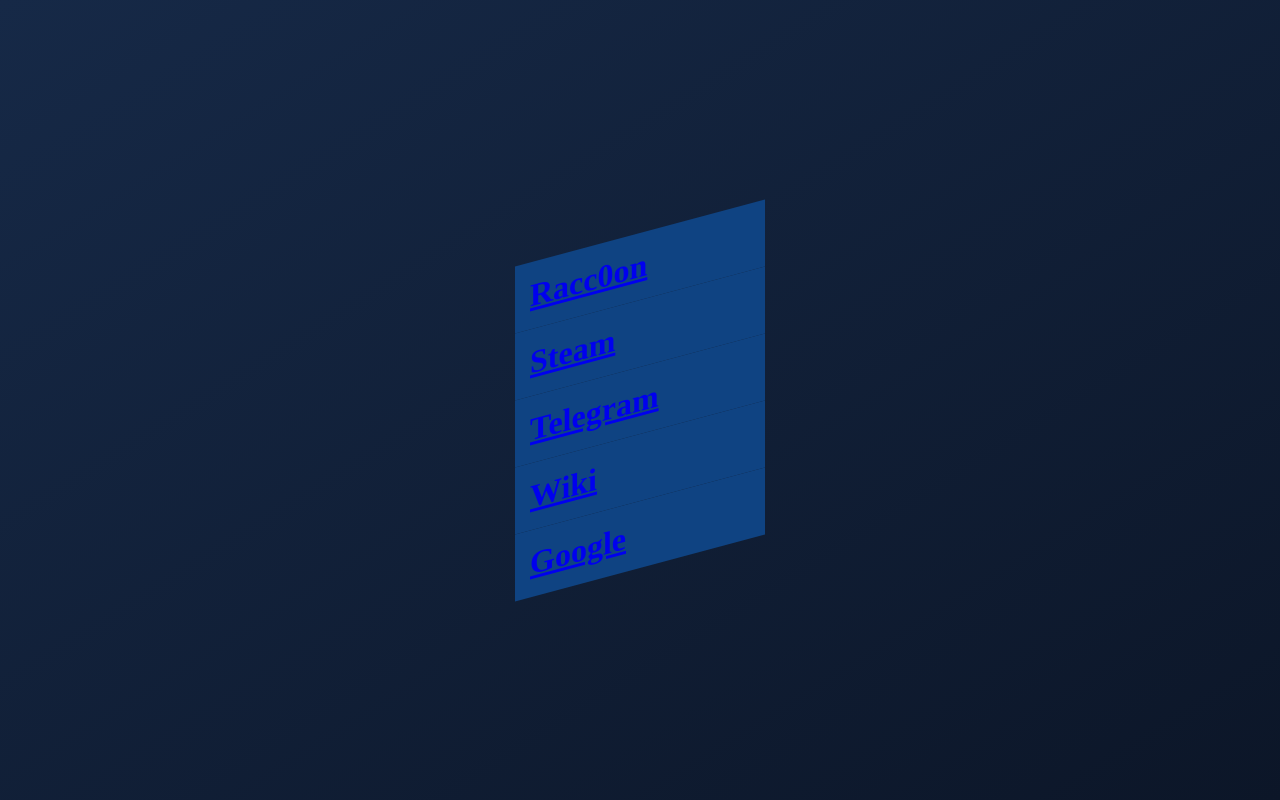
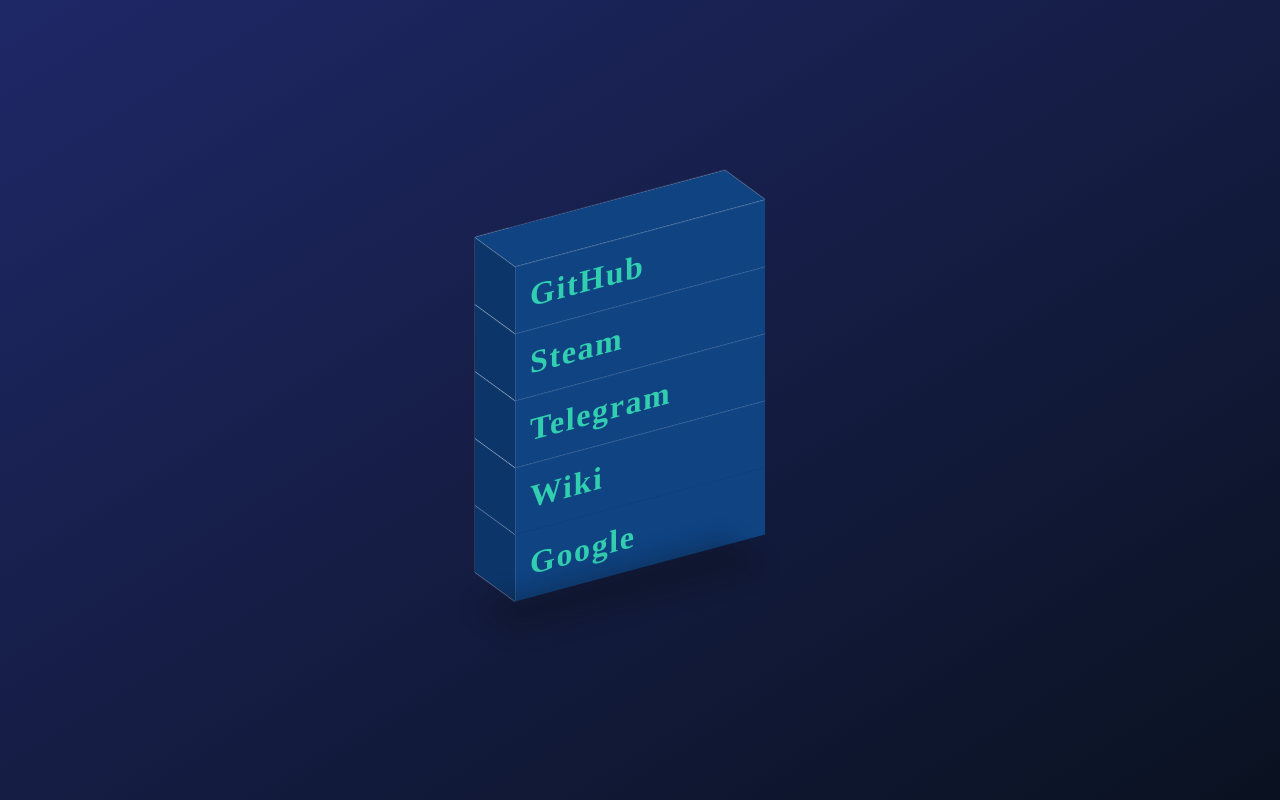
Before and after one commit to Karabarsik/Lesson1_web, a plain HTML site: page index.html in a window 1280 px wide. Drawn offline with Linux system fonts and the light colour scheme.

Commit message:
добавили стили к тексту

```diff
--- a/index.html
+++ b/index.html
@@ -7,16 +7,17 @@
     <meta name="viewport" content="width=device-width, initial-scale=1.0">
     <link rel="stylesheet" href="style.css">
     <link rel="shortcut icon" href="images/logo.png" type="img/x-icon">
-    <title>RaCc0oN | Навигация</title>
+    <title>Karabarsik | Навигация</title>
 </head>
 
 <body>
     <ul>
-        <li style="--i:3"><a href="https://github.com/settings/tokens"><b>Racc0on</b></a></li>
-        <li style="--i:2"><a href="https://store.steampowered.com/?l=russian"><b>Steam</b></a></li>
-        <li style="--i:1"><a href="https://web.telegram.org/k/"><b>Telegram</b></a></li>
-        <li style="--i:1"><a href="https://ru.wikipedia.org/wiki/%D0%97%D0%B0%D0%B3%D0%BB%D0%B0%D0%B2%D0%BD%D0%B0%D1%8F_%D1%81%D1%82%D1%80%D0%B0%D0%BD%D0%B8%D1%86%D0%B0"><b>Wiki</b></a></li>
-        <li style="--i:1"><a href="https://www.google.ru/webhp?hl=ru&sa=X&ved=0ahUKEwiO97eRpIj7AhVM_SoKHQenAIgQPAgI"><b>Google</b></a></li>
+        <li style="--i:5"><a href="https://github.com/settings/tokens"target="_blank"><b>GitHub</b></a></li>
+        <li style="--i:4"><a href="https://store.steampowered.com/?l=russian"target="_blank"><b>Steam</b></a></li>
+        <li style="--i:3"><a href="https://web.telegram.org/k/"target="_blank"><b>Telegram</b></a></li>
+        <li style="--i:2"><a href="https://ru.wikipedia.org/wiki/%D0%97%D0%B0%D0%B3%D0%BB%D0%B0%D0%B2%D0%BD%D0%B0%D1%8F_%D1%81%D1%82%D1%80%D0%B0%D0%BD%D0%B8%D1%86%D0%B0"target="_blank"><b>Wiki</b></a></li>
+        <li style="--i:1"><a href="https://www.google.ru/webhp?hl=ru&sa=X&ved=0ahUKEwiO97eRpIj7AhVM_SoKHQenAIgQPAgI"target="_blank"><b>Google</b></a></li>
+
     </ul>
 
 </body>
--- a/style.css
+++ b/style.css
@@ -11,7 +11,7 @@ body {
     justify-content: center;
     align-items: center;
     min-height: 100vh;
-    background: linear-gradient(to bottom right, #162947, #0c1628);
+    background: linear-gradient(to bottom right, #1f2867, #0a1221);
 }
 
 ul {
@@ -19,18 +19,74 @@ ul {
     transform: skewY(-375deg);
 }
 
-ul li{
+ul li {
     position: relative;
     list-style: none;
-    width:250px;
-    background:#0f4382;
-    padding:15px;
-    z-index:var(--i);
-    transition:.5s;
+    width: 250px;
+    background: #0f4382;
+    padding: 15px;
+    z-index: var(--i);
+    transition: .5s;
 }
 
-ul li:hover{
+ul li:hover {
     background: #0f52a4;
-    transform: translateX(25px);
-    box-shadow: inset 0 0 50px #0f52a4, inset 20px 0 80px #096de9, inset -20px 0 80px #0f52a4, inset 20px 0 300px #096de9, inset -20px 0 300px #0f52a4, inset 0 0 50px #0f52a4, -10px 0 80px #096de9, 10px 0 80px #0f52a4;
+    transform: translateX(45px);
+    box-shadow: inset 0 0 50px #1461bf, inset 20px 0 80px #096de9, inset -20px 0 80px #0e61c6, inset 20px 0 300px #096de9, inset -20px 0 300px #1164c9, inset 0 0 50px #0e56ad, -10px 0 80px #096de9, 10px 0 80px #0e59b4;
 }
+
+ul li:hover::before{
+    background: #115fbf;
+    box-shadow: 0px 0px 10px #ffff;
+}
+
+ul li:hover::after{
+    background: #0f52a4;
+    box-shadow: 0px 0px 10px #ffff;
+}
+
+ul li::before{
+    content: "";
+    position: absolute;
+    top: 0;
+    left: -40px;
+    width: 40px;
+    height: 100%;
+    background: #0c3669;
+    transform-origin: right;
+    transform: skewY(45deg);
+    transition: .5s;
+    box-shadow: 0px 0px 1px #ffff;
+}
+
+ul li::after{
+    content: "";
+    position: absolute;
+    top: -40px;
+    left: 0;
+    width: 100%;
+    height: 40px;
+    background: #0f4382;
+    transform-origin: bottom;
+    transform: skewX(45deg);
+    transition: .5s;
+    box-shadow: 0px 0px 1px #ffff;
+}
+
+ul li a{
+    text-decoration: none;
+    color: #32ceb0;
+    display: block;
+    letter-spacing: .05em;
+    transition: .5s;
+}
+
+ul li:hover a{
+    color: #ffeb00;
+
+}
+
+ul li:last-child::after{
+    box-shadow: -100px 100px 20px
+        rgb(10,10,10,.25)
+}
```
